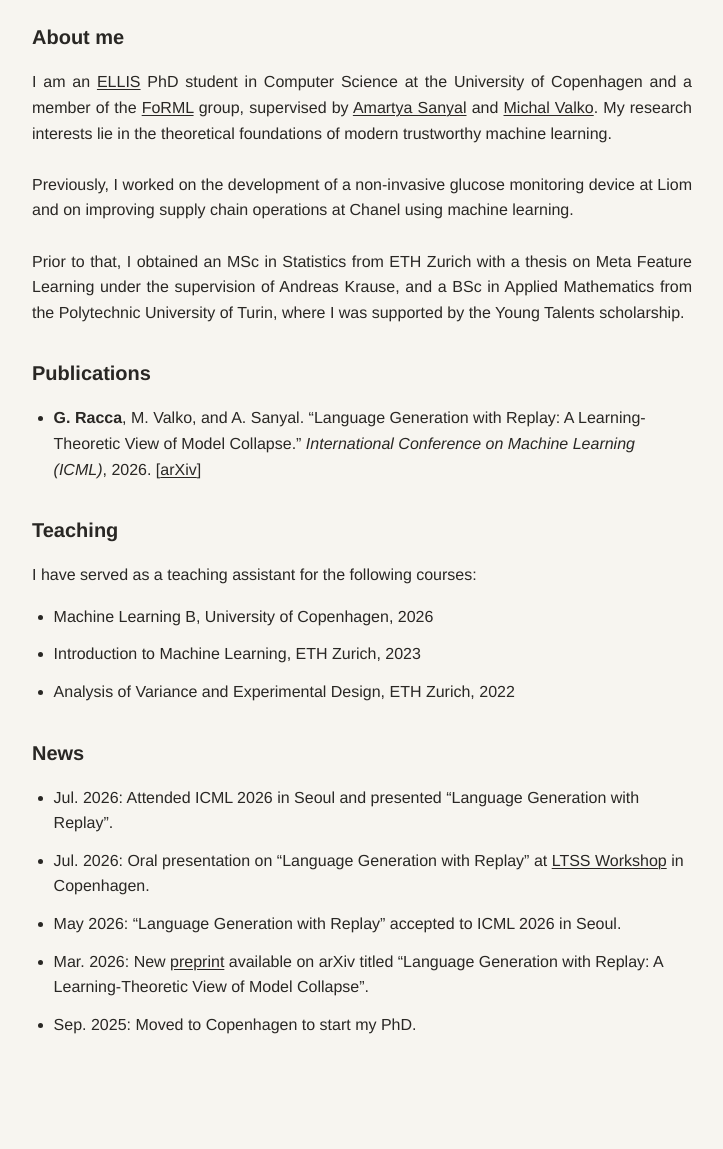
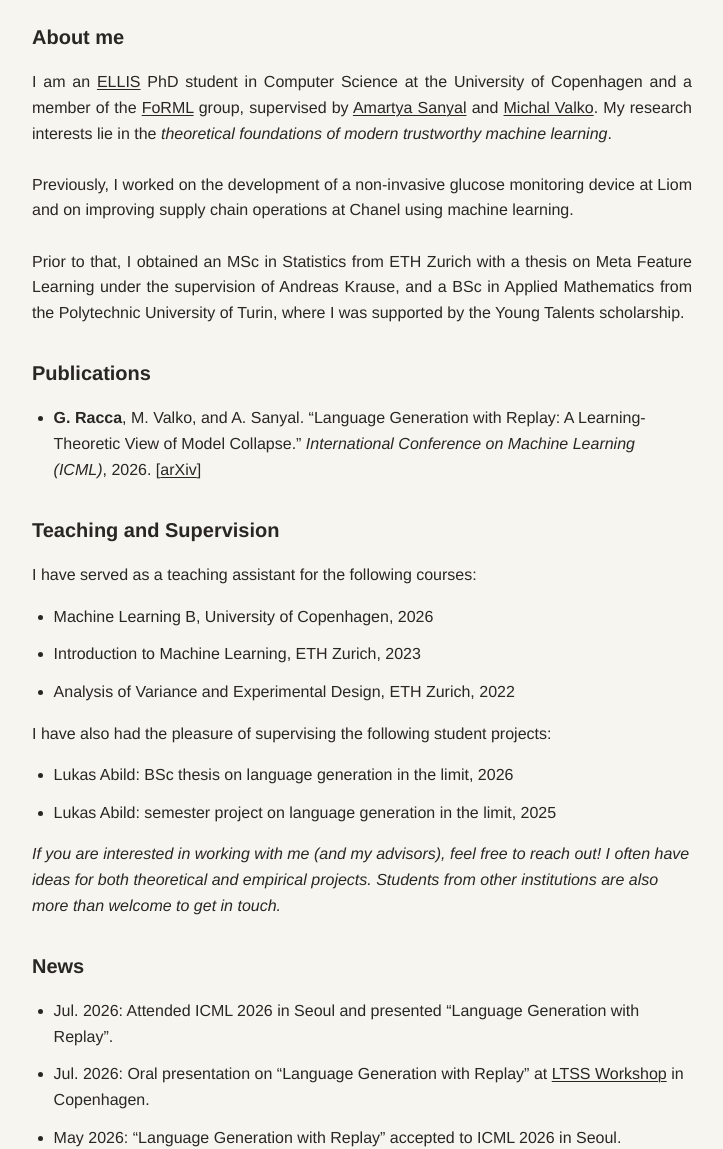
Before and after one commit to giorgio-racca/giorgio-racca.github.io, a plain HTML site: page index.html in a window 1280 px wide. Shown: the part 200-1349 px from the top of the page, without its empty margins (278-1001 px from the left). Before the commit the page ends 1285 px from the top, so only its background shows below. Drawn offline with Linux system fonts and the light colour scheme.

Commit message:
supervision

```diff
--- a/index.html
+++ b/index.html
@@ -31,7 +31,7 @@
       <section id="about">
         <h2>About me</h2>
         <p>I am an <a href="https://ellis.eu/">ELLIS</a> PhD student in Computer Science at the University of Copenhagen and a member of the <a href="https://cope-forml.github.io/">FoRML</a> group, supervised by <a href="https://amartya18x.github.io/">Amartya Sanyal</a> and <a href="https://misovalko.github.io/">Michal Valko</a>.
-          My research interests lie in the theoretical foundations of modern trustworthy machine learning.<br><br>
+          My research interests lie in the <em>theoretical foundations of modern trustworthy machine learning</em>.<br><br>
           Previously, I worked on the development of a non-invasive glucose monitoring device at Liom and on improving supply chain operations at Chanel using machine learning.<br><br>
           Prior to that, I obtained an MSc in Statistics from ETH Zurich with a thesis on Meta Feature Learning under the supervision of Andreas Krause, and a BSc in Applied Mathematics from the Polytechnic University of Turin, where I was supported by the Young Talents scholarship.</p>
       </section>
@@ -44,13 +44,19 @@
       </section>
 
       <section id="teaching">
-        <h2>Teaching</h2>
+        <h2>Teaching and Supervision</h2>
         I have served as a teaching assistant for the following courses:
         <ul>
           <li>Machine Learning B, University of Copenhagen, 2026</li>
           <li>Introduction to Machine Learning, ETH Zurich, 2023</li>
           <li>Analysis of Variance and Experimental Design, ETH Zurich, 2022</li>
         </ul>
+        I have also had the pleasure of supervising the following student projects:
+        <ul>
+          <li>Lukas Abild: BSc thesis on language generation in the limit, 2026</li>
+          <li>Lukas Abild: semester project on language generation in the limit, 2025</li>
+        </ul>
+        <em>If you are interested in working with me (and my advisors), feel free to reach out! I often have ideas for both theoretical and empirical projects. Students from other institutions are also more than welcome to get in touch.</em>
       </section>
 
       <section id="news">
```
